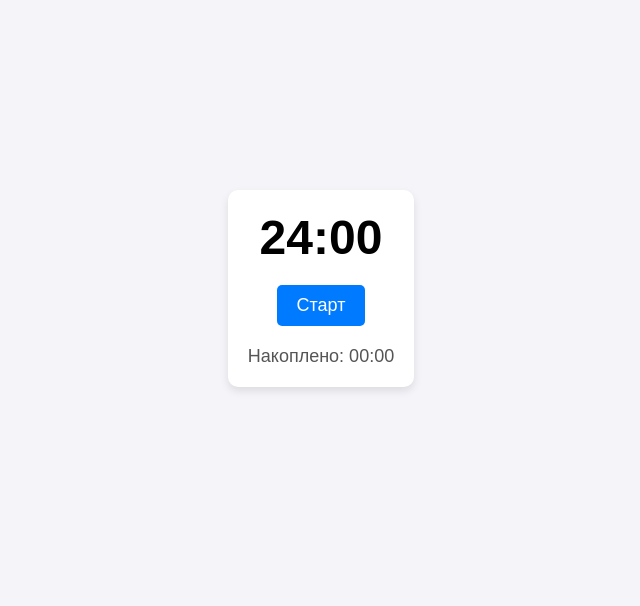
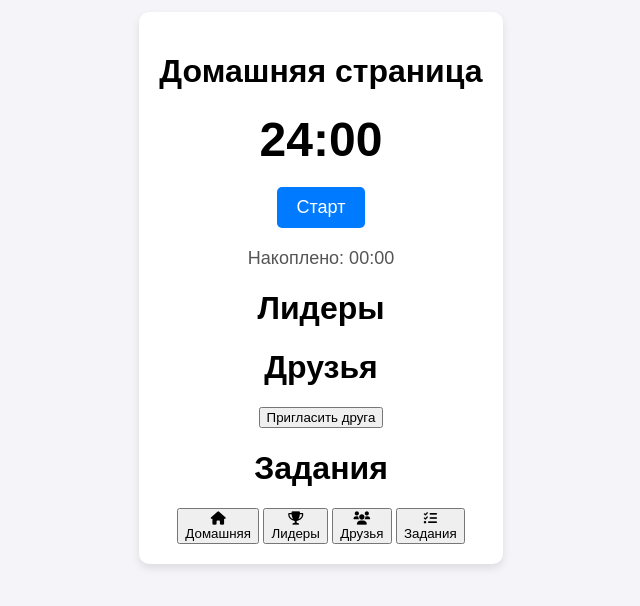
Before and after one commit to Dmitryru7/test, a website: page index.html in a window 1280 px wide. Shown: the part 112-718 px from the top of the page, without its empty margins (319-959 px from the left). Drawn offline with Linux system fonts and the light colour scheme.

Commit message:
index.html

```diff
--- a/index.html
+++ b/index.html
@@ -5,12 +5,48 @@
   <meta name="viewport" content="width=device-width, initial-scale=1.0">
   <title>NotTime App</title>
   <link rel="stylesheet" href="style.css">
+  <link rel="stylesheet" href="https://cdnjs.cloudflare.com/ajax/libs/font-awesome/6.0.0/css/all.min.css">
 </head>
 <body>
   <div class="container">
-    <div id="timer">24:00</div>
-    <button id="claimButton" onclick="startTimer()">Старт</button>
-    <div id="globalTimer">Накоплено: 00:00</div>
+    <!-- Страницы -->
+    <div id="home" class="page active">
+      <h1>Домашняя страница</h1>
+      <div id="timer">24:00</div>
+      <button id="claimButton">Старт</button>
+      <div id="globalTimer">Накоплено: 00:00</div>
+    </div>
+
+    <div id="leaders" class="page">
+      <h1>Лидеры</h1>
+      <ul id="leaderboard">
+        <!-- Список лидеров будет здесь -->
+      </ul>
+    </div>
+
+    <div id="friends" class="page">
+      <h1>Друзья</h1>
+      <button id="inviteFriend">Пригласить друга</button>
+      <div id="referralLinkDisplay"></div>
+      <ul id="referrals">
+        <!-- Список рефералов будет здесь -->
+      </ul>
+    </div>
+
+    <div id="tasks" class="page">
+      <h1>Задания</h1>
+      <ul id="taskList">
+        <!-- Список заданий будет здесь -->
+      </ul>
+    </div>
+
+    <!-- Навигационная панель -->
+    <nav class="navbar">
+      <button data-page="home"><i class="fas fa-home"></i><br>Домашняя</button>
+      <button data-page="leaders"><i class="fas fa-trophy"></i><br>Лидеры</button>
+      <button data-page="friends"><i class="fas fa-users"></i><br>Друзья</button>
+      <button data-page="tasks"><i class="fas fa-tasks"></i><br>Задания</button>
+    </nav>
   </div>
   <script src="app.js"></script>
 </body>
```
